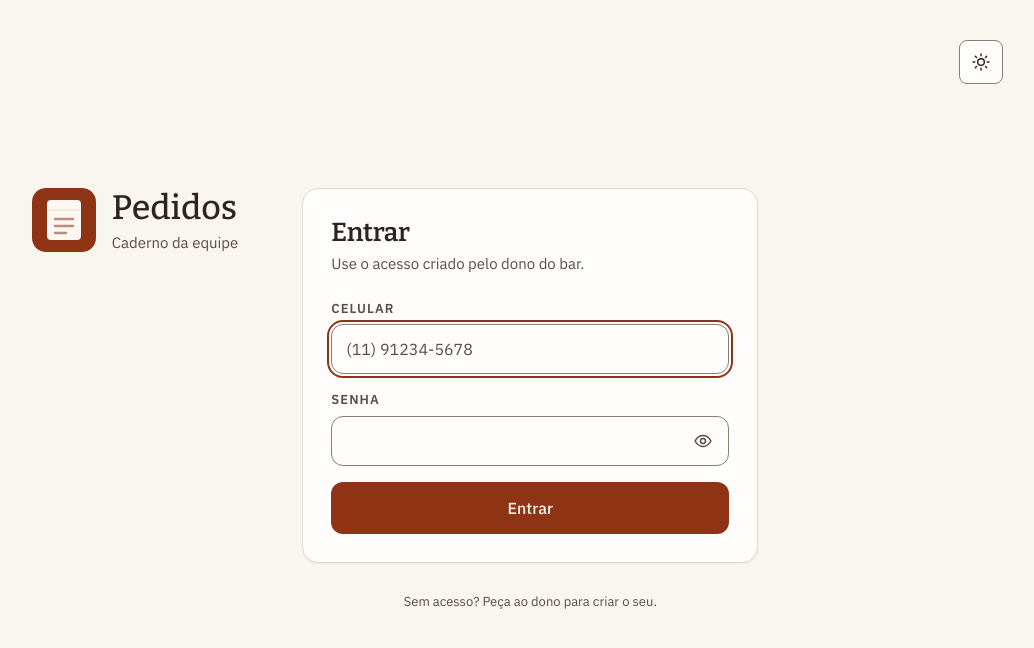
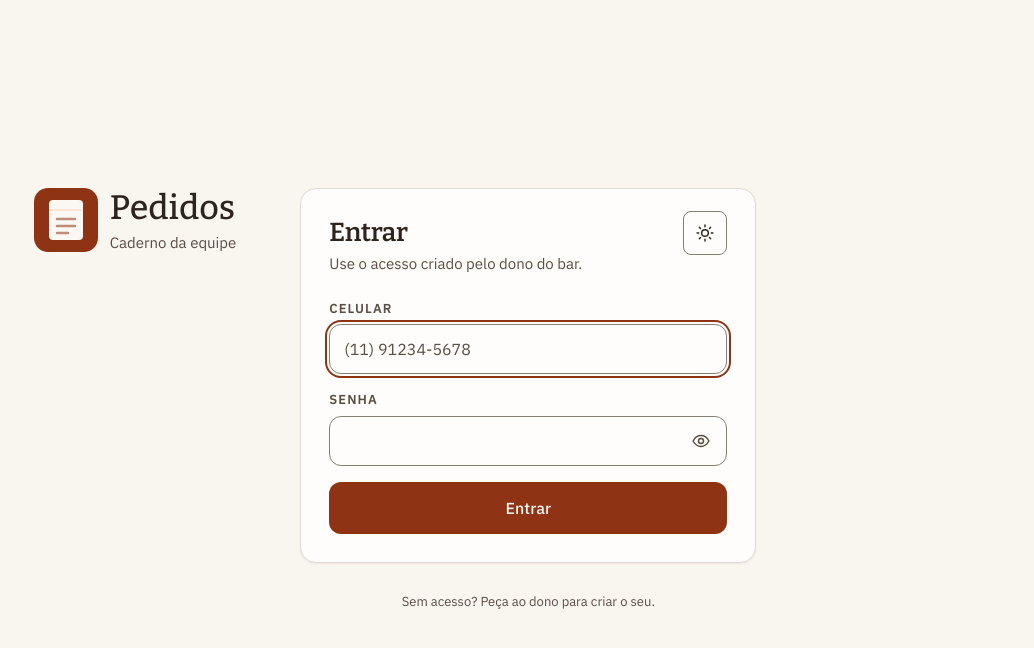
Before and after one commit to marcuslaf/bar-do-santos, a Next.js app in the folder apps/web/: page /login in a window 1280 px wide. Shown: the top 648 px of the page, without its empty margins (245-1279 px from the left). Built offline with nearby package versions, Linux system fonts and the light colour scheme.

Commit message:
fix: ancora botao de tema no cabecalho do card de login

```diff
--- a/apps/web/src/app/login/page.tsx
+++ b/apps/web/src/app/login/page.tsx
@@ -16,9 +16,11 @@ export const metadata: Metadata = {
  *                      celular/tablet e o conjunto ganha largura em vez de
  *                      altura, que é o recurso escasso.
  *
- * O botão de tema segue o header do app: canto direito. No celular em pé e
- * nas telas baixas (deitado) fica in-flow na linha da marca; com >= 640px de
- * largura E altura ele vira absoluto no canto superior direito da página.
+ * O botão de tema vive no cabeçalho do card, à direita do título — a mesma
+ * posição em qualquer viewport (celular, tablet deitado, desktop). É a única
+ * posição ancorada em algo em todas as faixas: na linha da marca ele espremia
+ * a coluna e quebrava "Caderno da equipe" em 667px de largura, e solto no canto
+ * da página ficava 560px longe do card em 1920px.
  *
  * `max-height: 30rem` (480px) é o modo "curto": celular e tablet deitados, onde
  * o botão Entrar precisa estar na dobra. Nesse modo só o ritmo vertical encolhe
@@ -28,12 +30,11 @@ export const metadata: Metadata = {
  */
 export default function LoginPage() {
   return (
-    <main className="relative flex min-h-dvh flex-col justify-center bg-paper px-4 pt-[calc(2.5rem_+_env(safe-area-inset-top))] pb-[calc(2.5rem_+_env(safe-area-inset-bottom))] sm:px-6 md:px-8 [@media(max-height:30rem)]:pt-[calc(0.5rem_+_env(safe-area-inset-top))] [@media(max-height:30rem)]:pb-[calc(0.5rem_+_env(safe-area-inset-bottom))]">
+    <main className="flex min-h-dvh flex-col justify-center bg-paper px-4 pt-[calc(2.5rem_+_env(safe-area-inset-top))] pb-[calc(2.5rem_+_env(safe-area-inset-bottom))] sm:px-6 md:px-8 [@media(max-height:30rem)]:pt-[calc(0.5rem_+_env(safe-area-inset-top))] [@media(max-height:30rem)]:pb-[calc(0.5rem_+_env(safe-area-inset-bottom))]">
       <div className="mx-auto w-full max-w-sm sm:max-w-3xl lg:max-w-5xl">
         <div className="sm:grid sm:grid-cols-[auto_auto] sm:items-start sm:justify-center sm:gap-8 md:gap-12 lg:gap-16">
           {/* Marca: linha no celular em pé; coluna à esquerda de 640px para cima. */}
-          <div className="mb-7 flex items-center justify-between gap-3 [@media(max-height:30rem)]:mb-1.5 sm:mb-0">
-            <div className="flex min-w-0 items-center gap-3 sm:gap-4">
+          <div className="mb-7 flex items-center gap-3 [@media(max-height:30rem)]:mb-1.5 sm:mb-0">
             <BrandMark className="h-12 w-12 shrink-0 rounded-xl [@media(max-height:30rem)]:h-9 [@media(max-height:30rem)]:w-9 [@media(max-height:30rem)]:rounded-lg md:h-14 md:w-14 lg:h-16 lg:w-16" />
             <div className="min-w-0">
               <p className="font-display text-[24px] leading-none text-ink md:text-[30px] lg:text-[34px]">
@@ -44,34 +45,30 @@ export default function LoginPage() {
               </p>
             </div>
           </div>
-            {/*
-             * Tema. Um só botão, dois comportamentos por media query:
-             * - in-flow na linha da marca: celular em pé e telas baixas
-             *   (celular/tablet deitado), onde qualquer canto da página
-             *   colidiria com o card — no fluxo não há colisão possível;
-             * - absoluto no canto superior direito da PÁGINA quando >= 640px
-             *   de largura E >= 640px de altura: nessa faixa a composição é
-             *   centralizada com folga >= 95px no topo (medido), espelhando a
-             *   posição que o botão ocupa no header do app logado.
-             *
-             * `top/right` são inertes enquanto o elemento está in-flow.
-             */}
-            <div className="shrink-0 top-[calc(2.5rem_+_env(safe-area-inset-top))] right-4 sm:right-6 md:right-8 [@media(min-width:40rem)_and_(min-height:40rem)]:absolute">
-              <ThemeToggle />
-            </div>
-          </div>
 
           <div className="w-full max-w-full sm:w-[380px] md:w-[420px] lg:w-[456px]">
             <div
               data-login-card
               className="rounded-2xl border border-line bg-surface p-5 shadow-card [@media(max-height:30rem)]:p-2.5 sm:p-6 lg:p-7"
             >
+              {/*
+               * Cabeçalho do card: título à esquerda, tema à direita. O botão
+               * não acrescenta altura em nenhum modo — a linha do título com o
+               * subtítulo já é mais alta que os 44px do alvo.
+               */}
+              <div className="flex items-start justify-between gap-3">
+                <div className="min-w-0">
                   <h1 className="font-display text-[22px] leading-tight text-ink sm:text-[26px]">
                     Entrar
                   </h1>
                   <p className="mt-1 text-[14px] leading-snug text-ink-soft [@media(max-height:30rem)]:mt-0.5 sm:text-[15px]">
                     Use o acesso criado pelo dono do bar.
                   </p>
+                </div>
+                <div className="-mt-1 shrink-0 sm:-mt-1.5">
+                  <ThemeToggle />
+                </div>
+              </div>
 
               <LoginForm />
             </div>
```
Lines whose indentation alone changed are shown as unchanged.
